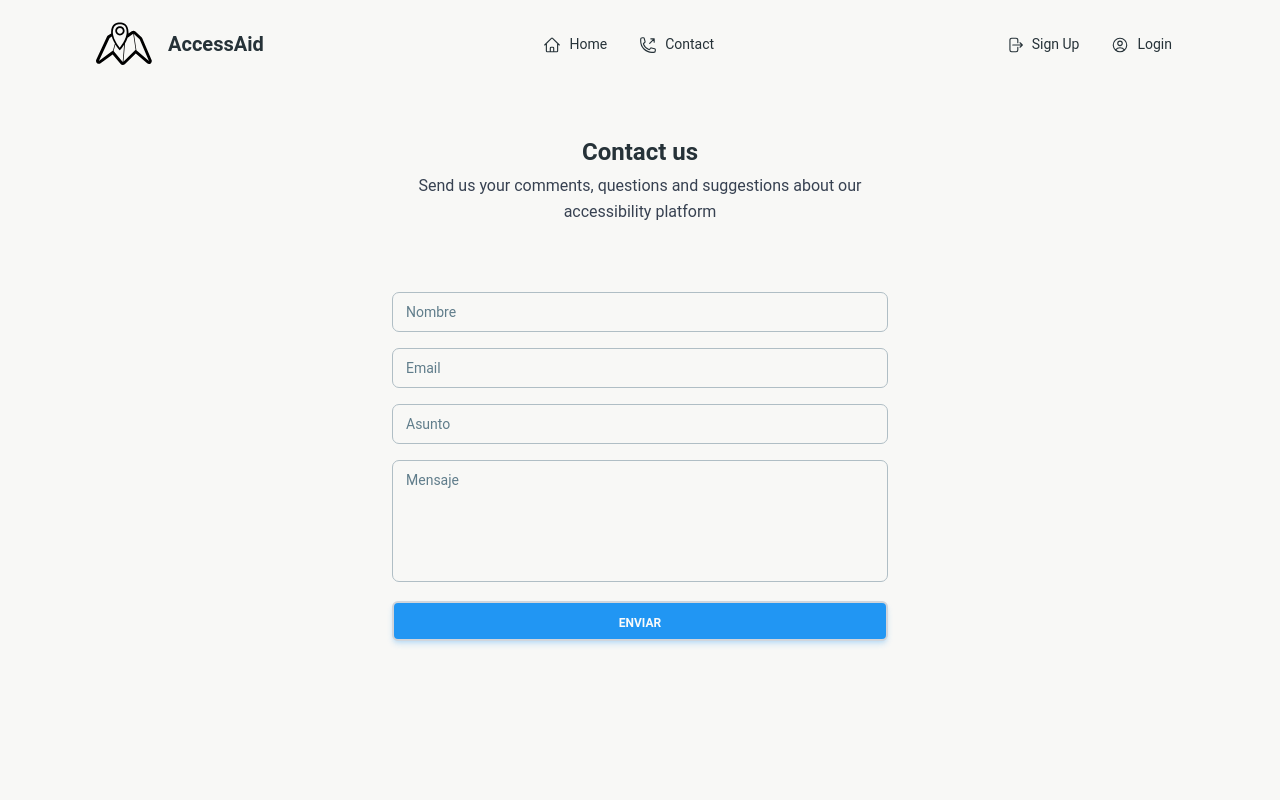
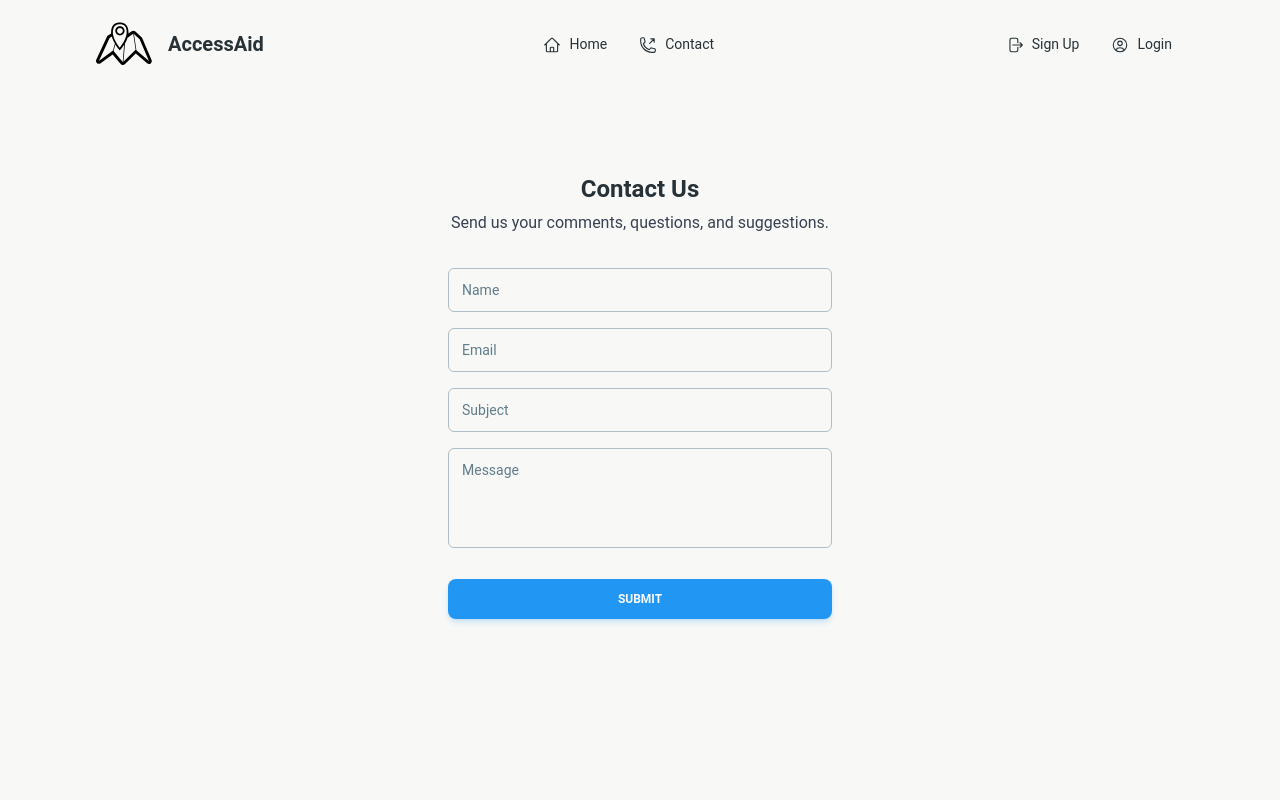
Before and after one commit to AccessAid/AccessAid-frontend, a React (Vite) app: page /contact in a window 1280 px wide. Shown: the top 800 px of the page. Built offline with nearby package versions, Linux system fonts and the light colour scheme.

Commit message:
fix: :bug: Fix some details commented on review

```diff
--- a/src/components/ContactForm/ContactForm.jsx
+++ b/src/components/ContactForm/ContactForm.jsx
@@ -1,71 +1,123 @@
 import React from 'react';
-import { useForm } from 'react-hook-form';
-import {
-  Input,
-  Textarea,
-  Button,
-  Card,
-  Typography,
-} from '@material-tailwind/react';
+import { useForm, FormProvider } from 'react-hook-form';
+import { useDispatch } from 'react-redux';
+import { useNavigate, Link } from 'react-router-dom';
+import { Card, Button, Typography } from '@material-tailwind/react';
 
-import './ContactForm.css';
+import { InputValidation } from '../InputValidation/InputValidation';
+import { TextareaValidation } from '../TextareaValidation/TextareaValidation';
+import { LOGIN } from '../../config/routes';
 
 const ContactForm = () => {
-  const {
-    register,
-    handleSubmit,
-    formState: { errors },
-  } = useForm();
+  const hookFormMethods = useForm();
+  const dispatch = useDispatch();
+  const navigate = useNavigate();
 
   const onSubmit = (data) => {
-    console.log(data);
+    console.log('data contact', data);
+    // dispatch(contactAction(data))
+    //   .then(() => {
+    //     navigate(LOGIN);
+    //   })
+    //   .catch((error) => {
+    //     console.log(error);
+    //   });
   };
 
   return (
-    <div className='contact__form'>
-      <Card color='transparent' shadow={false} className='contact-card'>
+    <Card color='transparent' shadow={false}>
       <Typography variant='h4' color='blue-gray'>
-          Contact us
+        Contact Us
       </Typography>
       <Typography color='gray' className='mt-1 font-normal'>
-          Send us your comments, questions and suggestions about our
-          accessibility platform
+        Send us your comments, questions, and suggestions.
       </Typography>
-        <form onSubmit={handleSubmit(onSubmit)}>
-          <Input
-            id='name'
-            label='Nombre'
-            variant='outlined'
-            {...register('name', { required: true })}
-            error={errors.name}
+      <FormProvider {...hookFormMethods}>
+        <form
+          className='mb-2 mt-8 w-80 max-w-screen-lg sm:w-96'
+          onSubmit={hookFormMethods.handleSubmit(onSubmit)}
+        >
+          <div className='mb-4 flex flex-col gap-4'>
+            <InputValidation
+              nameField='name'
+              controllerProps={{ defaultValue: '' }}
+              inputProps={{ size: 'lg', label: 'Name', type: 'text' }}
+              rules={{
+                required: {
+                  value: true,
+                  message: 'Please enter your name.',
+                },
+                minLength: {
+                  value: 3,
+                  message: 'Name must have at least 3 characters.',
+                },
+                maxLength: {
+                  value: 20,
+                  message: 'Name must have a maximum of 20 characters.',
+                },
+              }}
             />
-          <Input
-            id='email'
-            label='Email'
-            variant='outlined'
-            {...register('email', { required: true })}
-            error={errors.message}
+
+            <InputValidation
+              nameField='email'
+              controllerProps={{ defaultValue: '' }}
+              inputProps={{ size: 'lg', label: 'Email', type: 'text' }}
+              rules={{
+                required: {
+                  value: true,
+                  message: 'Please enter your email.',
+                },
+                pattern: {
+                  value: /\S+@\S+\.\S+/,
+                  message: 'Invalid email address',
+                },
+              }}
             />
-          <Input
-            id='subject'
-            label='Asunto'
-            variant='outlined'
-            {...register('subject', { required: true })}
-            error={errors.subject}
+
+            <InputValidation
+              nameField='subject'
+              controllerProps={{ defaultValue: '' }}
+              inputProps={{ size: 'lg', label: 'Subject', type: 'text' }}
+              rules={{
+                required: {
+                  value: true,
+                  message: 'Please enter the subject.',
+                },
+              }}
             />
-          <Textarea
-            id='message'
-            rows={5}
-            label='Mensaje'
-            {...register('message', { required: true })}
-            error={errors.message}
+
+            <TextareaValidation
+              nameField='message'
+              controllerProps={{ defaultValue: '' }}
+              inputProps={{ size: 'lg', label: 'Message' }}
+              rules={{
+                required: {
+                  value: true,
+                  message: 'Please enter your message.',
+                },
+                minLength: {
+                  value: 10,
+                  message: 'Message must have at least 10 characters.',
+                },
+                maxLength: {
+                  value: 200,
+                  message: 'Message can have a maximum of 200 characters.',
+                },
+              }}
             />
-          <Button type='submit' variant='filled'>
-            Enviar
+          </div>
+
+          <Button
+            className='mt-6'
+            fullWidth
+            onClick={hookFormMethods.handleSubmit(onSubmit)}
+            disabled={Object.keys(hookFormMethods.formState.errors).length > 0}
+          >
+            Submit
           </Button>
         </form>
+      </FormProvider>
     </Card>
-    </div>
   );
 };
 
--- a/src/components/Footer/Footer.jsx
+++ b/src/components/Footer/Footer.jsx
@@ -1,11 +1,13 @@
 import React from 'react';
 import { Typography } from '@material-tailwind/react';
-import { Bars2Icon } from '@heroicons/react/24/outline';
+import { Link } from 'react-router-dom';
 
 import BrandImage from '../../assets/svg/brand_access.svg';
 import GitHubImage from '../../assets/svg/github.svg';
 import ReactImage from '../../assets/svg/react.svg';
 import SpringImage from '../../assets/svg/spring.svg';
+
+import { CONTACT } from '../../config/routes/index';
 
 import './Footer.css';
 
@@ -16,43 +18,23 @@ const Footer = () => {
         <img src={BrandImage} alt='logo-ct' className='w-16' />
         <ul className='footer__list'>
           <li>
-            <Typography
-              as='a'
-              href='#'
-              color='blue-gray'
-              className='footer__link'
-            >
+            <Typography color='blue-gray' className='footer__link'>
               About Us
             </Typography>
           </li>
           <li>
-            <Typography
-              as='a'
-              href='#'
-              color='blue-gray'
-              className='footer__link'
-            >
+            <Typography color='blue-gray' className='footer__link'>
               License
             </Typography>
           </li>
           <li>
-            <Typography
-              as='a'
-              href='#'
-              color='blue-gray'
-              className='footer__link'
-            >
+            <Typography color='blue-gray' className='footer__link'>
               Contribute
             </Typography>
           </li>
           <li>
-            <Typography
-              as='a'
-              href='#'
-              color='blue-gray'
-              className='footer__link'
-            >
-              Contact Us
+            <Typography color='blue-gray' className='footer__link'>
+              <Link to={CONTACT}>Contact Us</Link>
             </Typography>
           </li>
         </ul>
--- a/src/components/Header/Header.css
+++ b/src/components/Header/Header.css
@@ -20,7 +20,7 @@
 }
 
 .header .header__container .header__brand .brand__title {
-  @apply hidden sm:block text-lg text-blue-gray-900  hover:text-quaternary md:text-xl;
+  @apply hidden text-lg text-blue-gray-900 hover:text-quaternary  sm:block md:text-xl;
 }
 
 .header .header__container .header__links {
--- a/src/components/LoginForm/LoginForm.jsx
+++ b/src/components/LoginForm/LoginForm.jsx
@@ -29,7 +29,7 @@ const LoginForm = () => {
         }
       }
     } catch (error) {
-      toast.error('¡There is an error', {
+      toast.error('There was an error sending the form!', {
         autoClose: 2000,
       });
       console.log(error);
@@ -54,17 +54,15 @@ const LoginForm = () => {
               rules={{
                 required: {
                   value: true,
-                  message: 'Por favor, escriba su nombre de usuario.',
+                  message: 'Please enter your username',
                 },
                 minLength: {
                   value: 3,
-                  message:
-                    'El nombre de usuario debe tener al menos 3 caracteres.',
+                  message: 'The user name must be at least 3 characters long.',
                 },
                 maxLength: {
                   value: 20,
-                  message:
-                    'El nombre de usuario debe tener como máximo 20 caracteres.',
+                  message: 'The user name must be no longer than 20 characters',
                 },
               }}
             />
@@ -76,7 +74,7 @@ const LoginForm = () => {
               rules={{
                 required: {
                   value: true,
-                  message: 'Please enter your password.',
+                  message: 'Please enter your password',
                 },
                 minLength: {
                   value: 8,
--- a/src/components/RegistrationForm/RegistrationForm.jsx
+++ b/src/components/RegistrationForm/RegistrationForm.jsx
@@ -27,7 +27,7 @@ const RegistrationForm = () => {
         console.log(`resultAction =`, resultAction);
 
         if (resultAction?.message.includes('correctly')) {
-          toast.success('¡Sign Up Successfully!', {
+          toast.success('Sign Up Successfully!', {
             autoClose: 1700,
           });
           toast.onChange((payload) => {
@@ -38,10 +38,13 @@ const RegistrationForm = () => {
         }
       })
       .catch((error) => {
-        toast.error('¡There is an error', {
+        toast.error('There is an error!', {
           autoClose: 2000,
         });
-        toast.onChange((payload) => {});
+        toast.onChange((payload) => {
+          if (payload.status === 'removed') {
+          }
+        });
         console.log(error);
       });
   };
@@ -64,17 +67,15 @@ const RegistrationForm = () => {
               rules={{
                 required: {
                   value: true,
-                  message: 'Por favor, escriba su nombre de usuario.',
+                  message: 'Please enter your username',
                 },
                 minLength: {
                   value: 3,
-                  message:
-                    'El nombre de usuario debe tener al menos 3 caracteres.',
+                  message: 'The user name must be at least 3 characters long',
                 },
                 maxLength: {
                   value: 20,
-                  message:
-                    'El nombre de usuario debe tener como máximo 20 caracteres.',
+                  message: 'The user name must not exceed 20 characters',
                 },
               }}
             />
@@ -86,7 +87,7 @@ const RegistrationForm = () => {
               rules={{
                 required: {
                   value: true,
-                  message: 'Por favor, escriba su email.',
+                  message: 'Please enter your email address.',
                 },
                 pattern: {
                   value: /\S+@\S+\.\S+/,
@@ -102,7 +103,7 @@ const RegistrationForm = () => {
               rules={{
                 required: {
                   value: true,
-                  message: 'Por favor, escriba su contraseña',
+                  message: 'Please enter your password',
                 },
                 minLength: {
                   value: 8,
@@ -138,7 +139,7 @@ const RegistrationForm = () => {
             rules={{
               required: {
                 value: true,
-                message: 'Por favor, seleccione esta casilla para continuar.',
+                message: 'Please check this box to continue',
               },
             }}
           />
--- /dev/null
+++ b/src/components/TextareaValidation/TextareaValidation.jsx
@@ -0,0 +1,71 @@
+import React from 'react';
+import PropTypes from 'prop-types';
+import { useSelector } from 'react-redux';
+import { Controller, useFormContext } from 'react-hook-form';
+import { Textarea, Typography } from '@material-tailwind/react';
+
+const TextareaValidation = ({
+  nameField,
+  controllerProps,
+  rules,
+  inputProps,
+}) => {
+  const {
+    control,
+    formState: { errors },
+  } = useFormContext();
+
+  const apiError = useSelector((state) => state.auth.error);
+
+  return (
+    <>
+      <Controller
+        {...controllerProps}
+        control={control}
+        name={nameField}
+        rules={rules}
+        render={({ field }) => (
+          <Textarea
+            {...field}
+            {...inputProps}
+            error={
+              Boolean(errors[nameField]) ||
+              (Boolean(apiError) && apiError?.includes(nameField))
+            }
+          />
+        )}
+      />
+      {Boolean(errors[nameField]) && errors[nameField]?.message && (
+        <Typography
+          variant='small'
+          className='mt-0 flex items-center font-normal text-red-500'
+        >
+          {errors[nameField]?.message}
+        </Typography>
+      )}
+      {apiError?.includes(nameField) && (
+        <Typography
+          variant='small'
+          className='mt-0 flex items-center font-normal text-red-500'
+        >
+          {apiError}
+        </Typography>
+      )}
+    </>
+  );
+};
+
+TextareaValidation.propTypes = {
+  nameField: PropTypes.string.isRequired,
+  controllerProps: PropTypes.object,
+  rules: PropTypes.object,
+  inputProps: PropTypes.object,
+};
+
+TextareaValidation.defaultProps = {
+  controllerProps: {},
+  rules: {},
+  inputProps: {},
+};
+
+export { TextareaValidation };
--- a/src/pages/Layout/Layout.jsx
+++ b/src/pages/Layout/Layout.jsx
@@ -5,17 +5,15 @@ import { Footer } from '../../components/Footer/Footer';
 
 const Layout = () => {
   return (
-    <>
     <div className='flex min-h-screen flex-col'>
       <Header />
 
-        <div className='flex-grow'>
+      <div className='flex-grow overflow-x-hidden'>
         <Outlet />
       </div>
 
       <Footer />
     </div>
-    </>
   );
 };
 
```
Lines whose indentation alone changed are shown as unchanged.
